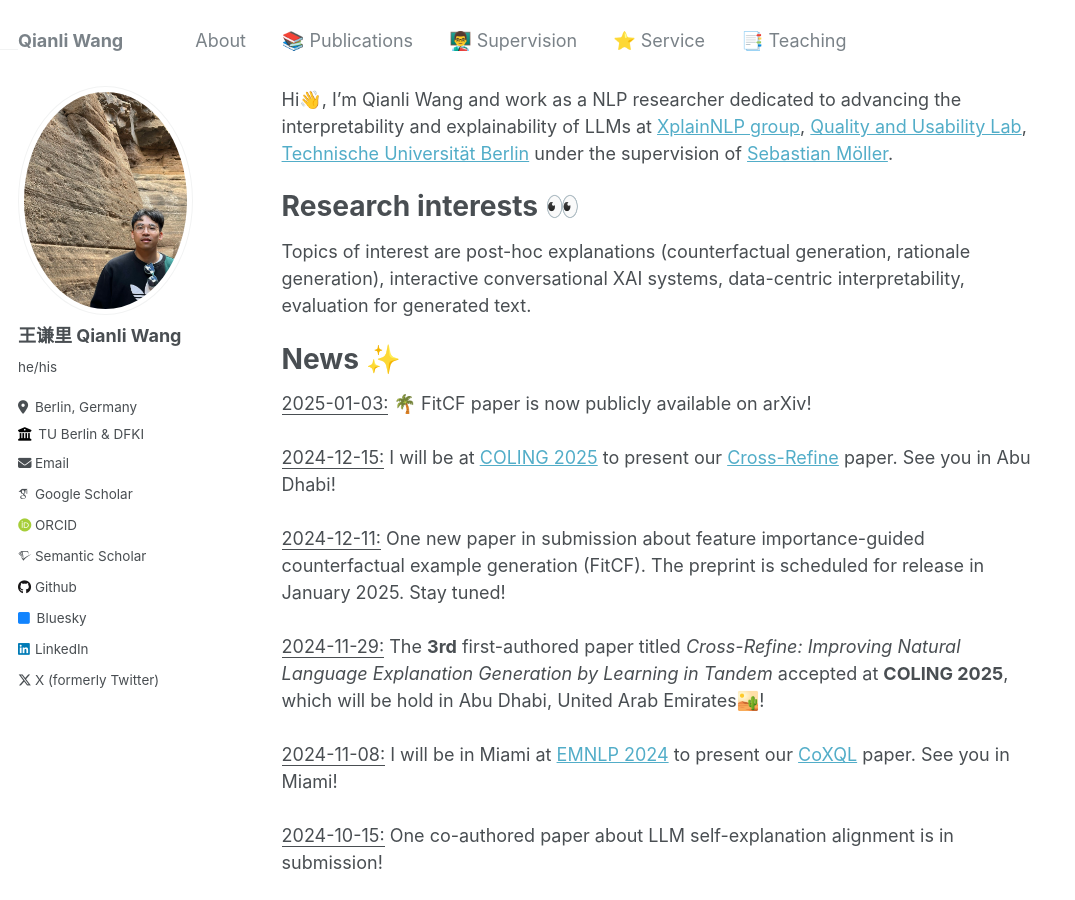
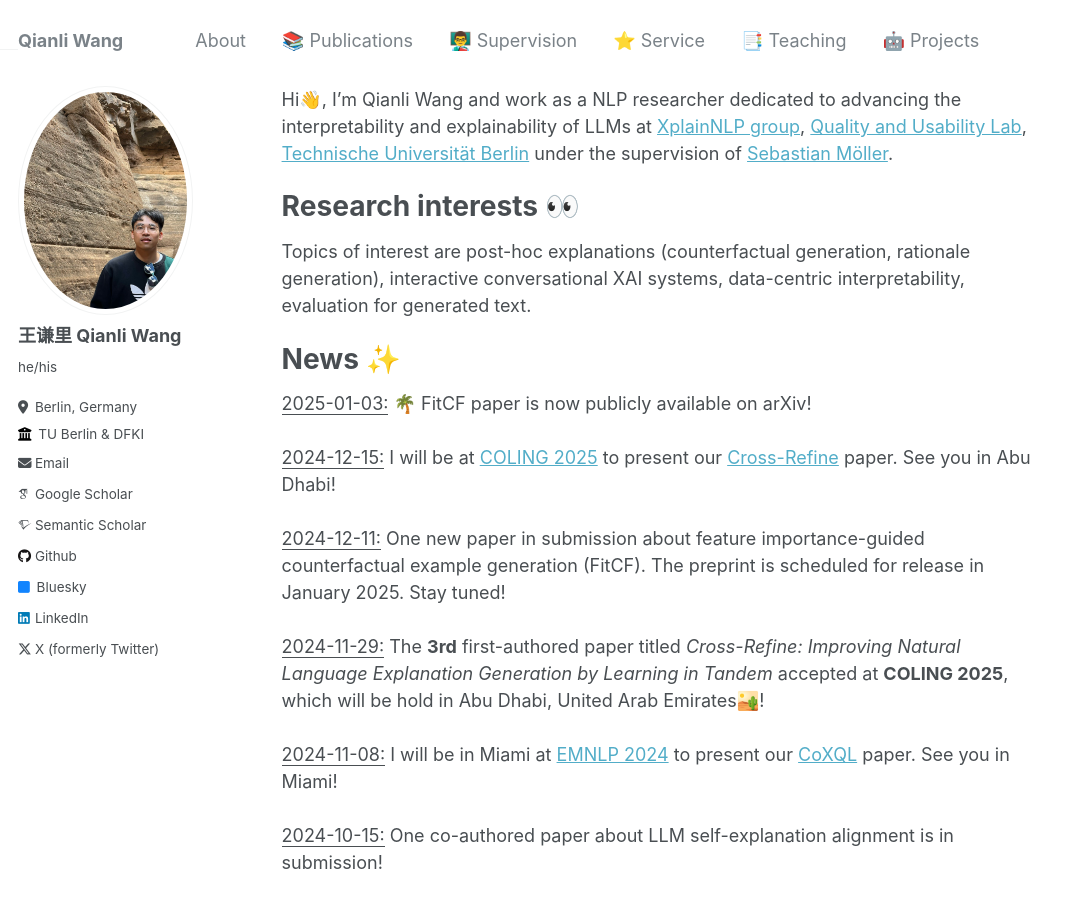
Before and after one commit to qiaw99/qiaw99.github.io, a Jekyll site: the page built from index.md, in a window 1280 px wide and 900 px high. Shown: the whole window, without its empty margins (0-1075 px from the left). Built offline with Jekyll 4.4.1, drawn with Linux system fonts in a browser that asks for light colours; some web fonts are replaced.

Commit message:
add project page

```diff
--- a/_config.yml
+++ b/_config.yml
@@ -36,7 +36,7 @@
   googlescholar    : "https://scholar.google.com/citations?user=dKmUzp4AAAAJ"
   semanticscholar  : "https://www.semanticscholar.org/author/Qianli-Wang/2257126685"
   impactstory      : # URL
-  orcid            : "https://orcid.org/0009-0004-8336-1684"
+  orcid            : #"https://orcid.org/0009-0004-8336-1684"
   pubmed           : # URL
   researchgate     : # URL
 
@@ -49,7 +49,7 @@
   stackoverflow    : # User number or user number and name (i.e., use "1" or "1/jeff-atwood")
 
   # Social media
-  bluesky          : qiaw99 # Replace this with you Bluesky username
+  bluesky          : qiaw99.bsky.social # Replace this with you Bluesky username
   facebook         : # Username
   flickr           : # Username
   foursquare       : # Username
@@ -149,7 +149,7 @@
   - _pages
   - files
 exclude:
-  - "*.sublime-project"
+  - "*.sublime-projects"
   - "*.sublime-workspace"
   - .asset-cache
   - .bundle
@@ -213,6 +213,9 @@
   talks:
     output: true
     permalink: /:collection/:path/
+  projects:
+    output: true
+    permalink: /:collection/:path/
 
 
 # Defaults
@@ -268,6 +271,14 @@
       type: talks
     values:
       layout: talk
+      author_profile: true
+      share: true
+  # _projects
+  - scope:
+      path: ""
+      type: projects
+    values:
+      layout: projects
       author_profile: true
       share: true
 
--- a/_data/navigation.yml
+++ b/_data/navigation.yml
@@ -17,3 +17,6 @@
 
   - title: "📑 Teaching"
     url: /teaching/
+
+  - title: "🤖 Projects"
+    url: /projects/
```
Also changed, not shown: projects/index.md (added, +8 -0 lines).
